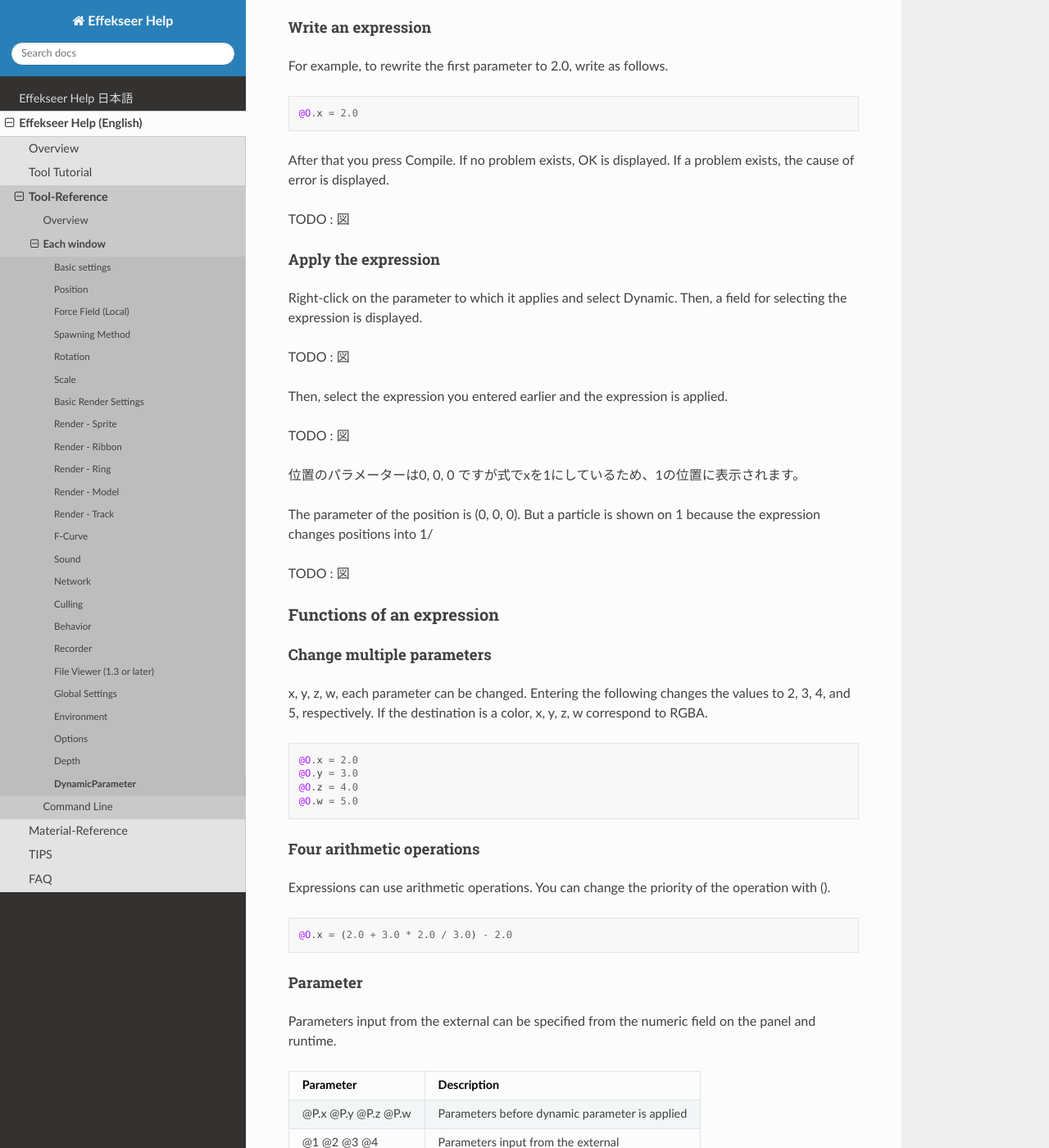
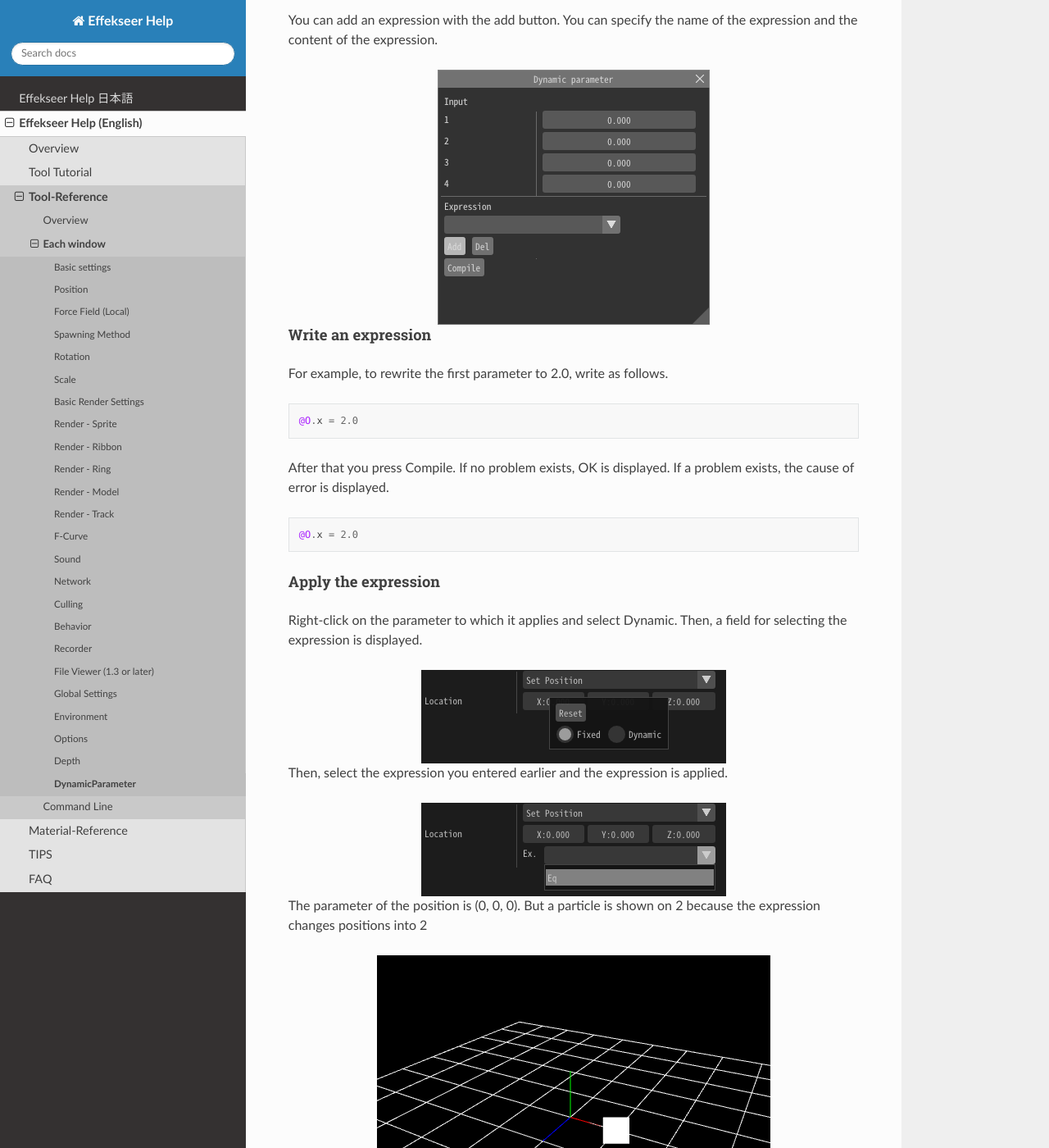
Before and after one commit to effekseer/docs_tool, a Sphinx documentation site: the page built from source/en/ToolReference/dynamicParameter.md, in a window 1280 px wide and 1400 px high, scrolled down 733 px. Shown: the whole window at 82% size. Built offline with Sphinx 7.4.7 and the Read the Docs theme 2.0.0, drawn with Linux system fonts in a browser that asks for light colours.

Commit message:
Write DynamicParameter

````diff
--- a/source/en/ToolReference/dynamicParameter.md
+++ b/source/en/ToolReference/dynamicParameter.md
@@ -13,7 +13,10 @@ It controls parameters with simple code. Parameters can be given externally.
 
 Open the dynamic parameter panel.
 
-TODO : 図
+```eval_rst
+.. image:: ../../img/Reference/DynamicParameter/menu_en.png
+   :align: center
+```
 
 #### Add an expression
 
@@ -23,7 +26,10 @@ TODO : 図
 You can add an expression with the add button.
 You can specify the name of the expression and the content of the expression.
 
-TODO : 図
+```eval_rst
+.. image:: ../../img/Reference/DynamicParameter/add_en.png
+   :align: center
+```
 
 #### Write an expression
 
@@ -35,24 +41,34 @@ For example, to rewrite the first parameter to 2.0, write as follows.
 
 After that you press Compile. If no problem exists, OK is displayed. If a problem exists, the cause of error is displayed.
 
-TODO : 図
+```
+@O.x = 2.0
+```
+
 
 #### Apply the expression
 
 Right-click on the parameter to which it applies and select Dynamic.
 Then, a field for selecting the expression is displayed.
 
-TODO : 図
+```eval_rst
+.. image:: ../../img/Reference/DynamicParameter/select_dynamic_en.png
+   :align: center
+```
 
 Then, select the expression you entered earlier and the expression is applied.
 
-TODO : 図
+```eval_rst
+.. image:: ../../img/Reference/DynamicParameter/apply_dynamic_en.png
+   :align: center
+```
 
-位置のパラメーターは0, 0, 0 ですが式でxを1にしているため、1の位置に表示されます。
+The parameter of the position is (0, 0, 0). But a particle is shown on 2 because the expression changes positions into 2
 
-The parameter of the position is (0, 0, 0). But a particle is shown on 1 because the expression changes positions into 1/
-
-TODO : 図
+```eval_rst
+.. image:: ../../img/Reference/DynamicParameter/move2.png
+   :align: center
+```
 
 ### Functions of an expression
 
````
Also changed, not shown: source/ja/ToolReference/dynamicParameter.md (+25 -7 lines), source/img/Reference/DynamicParameter/add_en.png (added), source/img/Reference/DynamicParameter/add_ja.png (added), source/img/Reference/DynamicParameter/apply_dynamic_en.png (added), source/img/Reference/DynamicParameter/apply_dynamic_ja.png (added), source/img/Reference/DynamicParameter/compile_en.png (added), source/img/Reference/DynamicParameter/compile_ja.png (added), source/img/Reference/DynamicParameter/menu_en.png (added), source/img/Reference/DynamicParameter/menu_ja.png (added), source/img/Reference/DynamicParameter/move2.png (added), source/img/Reference/DynamicParameter/select_dynamic_en.png (added), source/img/Reference/DynamicParameter/select_dynamic_ja.png (added).
